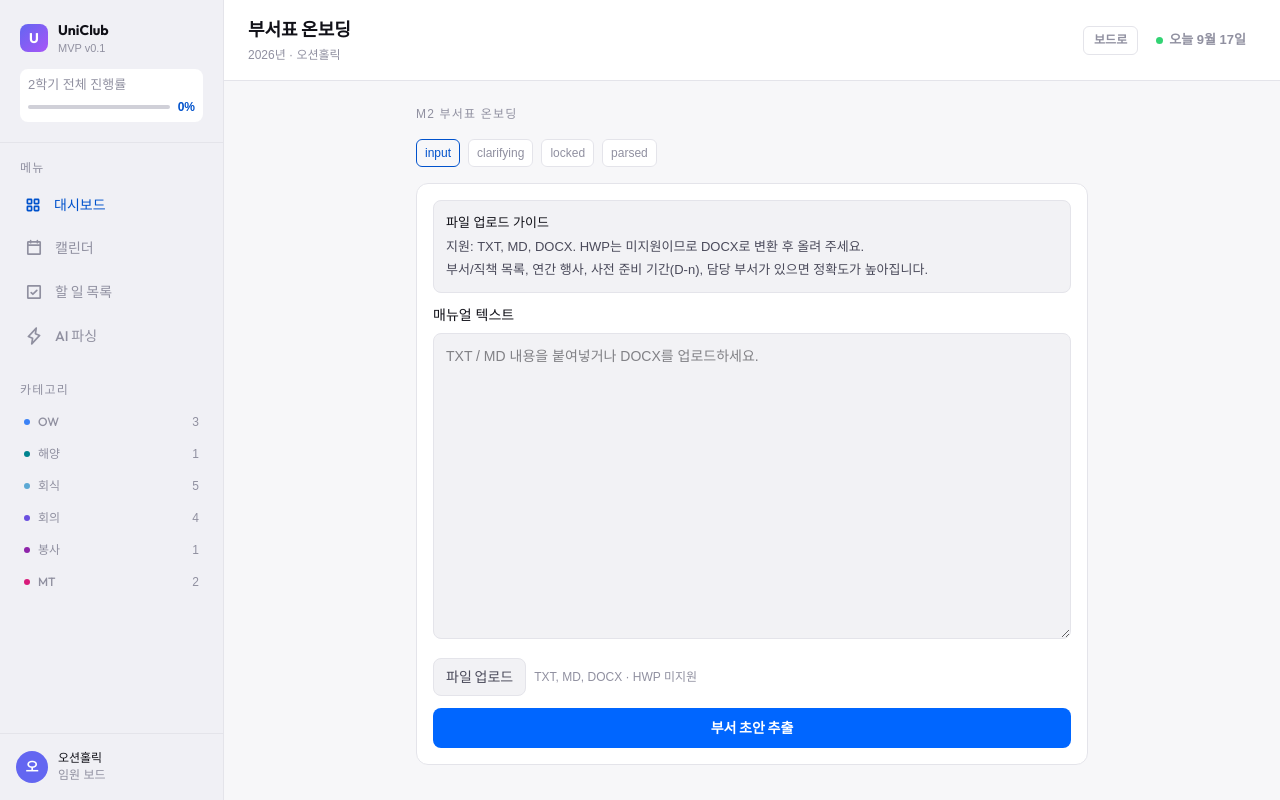
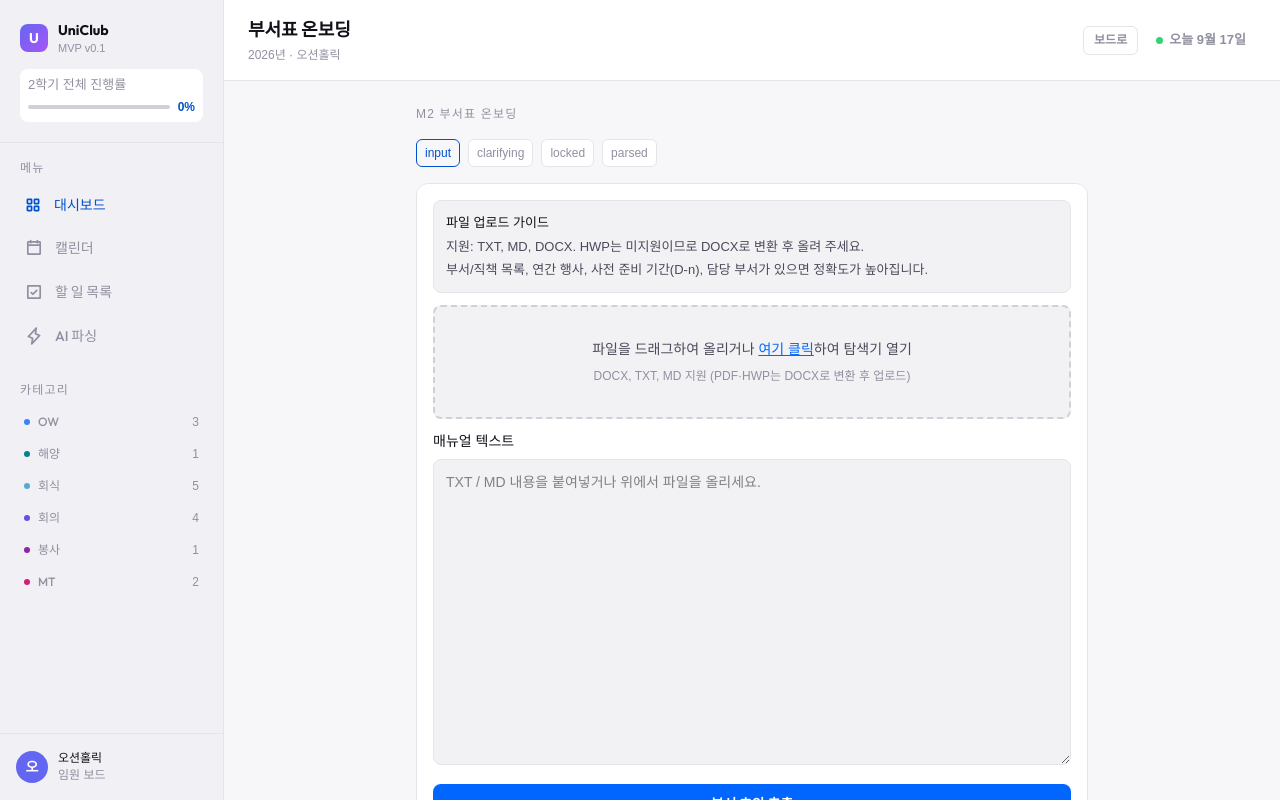
Before and after one commit to softy20/UniClub_MVP, a React (Vite) app: page / in a window 1280 px wide. Both pictures are taken after a click on the button "M2 온보딩". Built offline with nearby package versions, Linux system fonts and the light colour scheme; a web font is replaced by a local one.

Commit message:
AI 작동 수정중(to-do 자동 추천)

```diff
--- a/src/components/ManualImportWizard.tsx
+++ b/src/components/ManualImportWizard.tsx
@@ -1,4 +1,4 @@
-import { useState } from "react";
+import { useRef, useState, type ChangeEvent, type DragEvent } from "react";
 import { extractManualText } from "../lib/manual-file";
 import type {
   ClarifyingQuestion,
@@ -45,7 +45,68 @@ type ParseOk = {
 type ApiError = { ok?: false; error?: string };
 
 const MAX_TURNS = 4;
-const ACCEPT = ".txt,.md,.markdown,.docx,.hwp,.hwpx";
+const ACCEPT = ".txt,.md,.markdown,.docx,.pdf,.hwp,.hwpx";
+
+function FileDropzone({ onFileSelect }: { onFileSelect: (file: File) => void }) {
+  const [isDragging, setIsDragging] = useState(false);
+  const fileInputRef = useRef<HTMLInputElement>(null);
+
+  function handleDragOver(event: DragEvent<HTMLDivElement>) {
+    event.preventDefault();
+    setIsDragging(true);
+  }
+
+  function handleDragLeave() {
+    setIsDragging(false);
+  }
+
+  function handleDrop(event: DragEvent<HTMLDivElement>) {
+    event.preventDefault();
+    setIsDragging(false);
+    const file = event.dataTransfer.files[0];
+    if (file) onFileSelect(file);
+  }
+
+  function handleFileChange(event: ChangeEvent<HTMLInputElement>) {
+    const file = event.target.files?.[0];
+    if (file) onFileSelect(file);
+    event.target.value = "";
+  }
+
+  return (
+    <div
+      role="button"
+      tabIndex={0}
+      onClick={() => fileInputRef.current?.click()}
+      onKeyDown={(event) => {
+        if (event.key === "Enter" || event.key === " ") {
+          event.preventDefault();
+          fileInputRef.current?.click();
+        }
+      }}
+      onDragOver={handleDragOver}
+      onDragLeave={handleDragLeave}
+      onDrop={handleDrop}
+      className="cursor-pointer rounded-lg border-2 border-dashed p-8 text-center"
+      style={{
+        borderColor: isDragging ? "var(--accent)" : "var(--border2)",
+        background: isDragging ? "var(--color-nav-active)" : "var(--card2)",
+      }}
+    >
+      <input
+        ref={fileInputRef}
+        type="file"
+        accept={ACCEPT}
+        className="hidden"
+        onChange={handleFileChange}
+      />
+      <p className="text-sm font-medium text-fg2">
+        파일을 드래그하여 올리거나 <span className="text-accent underline">여기 클릭</span>하여 탐색기 열기
+      </p>
+      <p className="mt-2 text-[12px] text-fg3">DOCX, TXT, MD 지원 (PDF·HWP는 DOCX로 변환 후 업로드)</p>
+    </div>
+  );
+}
 
 function isOtherOption(option: QuestionOption): boolean {
   return option.is_other === true || option.id === "other" || option.label.includes("기타");
@@ -249,27 +310,19 @@ export function ManualImportWizard() {
               <p>지원: TXT, MD, DOCX. HWP는 미지원이므로 DOCX로 변환 후 올려 주세요.</p>
               <p className="mt-1">부서/직책 목록, 연간 행사, 사전 준비 기간(D-n), 담당 부서가 있으면 정확도가 높아집니다.</p>
             </div>
+            <div className="mb-3">
+              <FileDropzone onFileSelect={(file) => void onFile(file)} />
+              {fileName ? <p className="mt-2 text-[12px] text-fg3">선택됨: {fileName}</p> : null}
+            </div>
+            {fileError ? <p className="mb-3 text-sm text-red-700">{fileError}</p> : null}
             <label className="mb-2 block text-sm font-medium text-fg">매뉴얼 텍스트</label>
             <textarea
               value={text}
               onChange={(event) => setText(event.target.value)}
               rows={14}
               className="mb-3 w-full rounded-lg border border-border bg-card2 p-3 text-sm text-fg"
-              placeholder="TXT / MD 내용을 붙여넣거나 DOCX를 업로드하세요."
+              placeholder="TXT / MD 내용을 붙여넣거나 위에서 파일을 올리세요."
             />
-            <div className="mb-3 flex flex-wrap items-center gap-2">
-              <label className="font-display cursor-pointer rounded-lg border border-border bg-card2 px-3 py-2 text-sm text-fg2">
-                파일 업로드
-                <input
-                  type="file"
-                  accept={ACCEPT}
-                  className="hidden"
-                  onChange={(event) => void onFile(event.target.files?.[0])}
-                />
-              </label>
-              <span className="text-[12px] text-fg3">{fileName || "TXT, MD, DOCX · HWP 미지원"}</span>
-            </div>
-            {fileError ? <p className="mb-3 text-sm text-red-700">{fileError}</p> : null}
             <button
               type="button"
               disabled={loading}
--- a/src/lib/manual-file.ts
+++ b/src/lib/manual-file.ts
@@ -9,6 +9,9 @@ export async function extractManualText(file: File): Promise<string> {
   const ext = extensionOf(file.name);
   if (ext === ".hwp" || ext === ".hwpx") {
     throw new Error("HWP는 현재 지원하지 않습니다. TXT, MD, DOCX 파일을 사용해 주세요.");
+  }
+  if (ext === ".pdf") {
+    throw new Error("PDF는 현재 지원하지 않습니다. TXT, MD, DOCX로 올려 주세요.");
   }
   if (ext === ".docx") {
     const mammoth = await import("mammoth/mammoth.browser");
```
Also changed, not shown: 2 other files (tests, documents, lock files or other folders).
